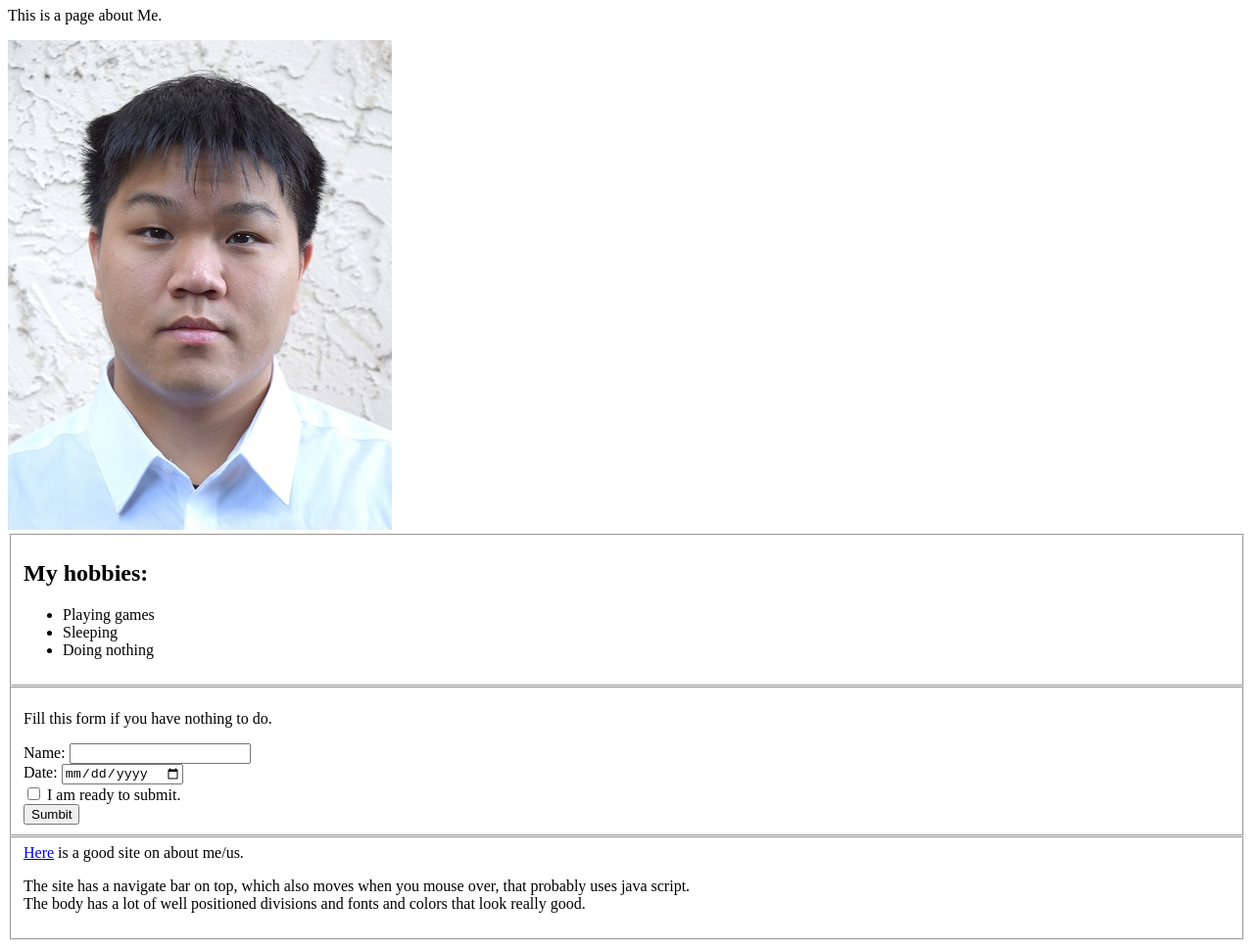
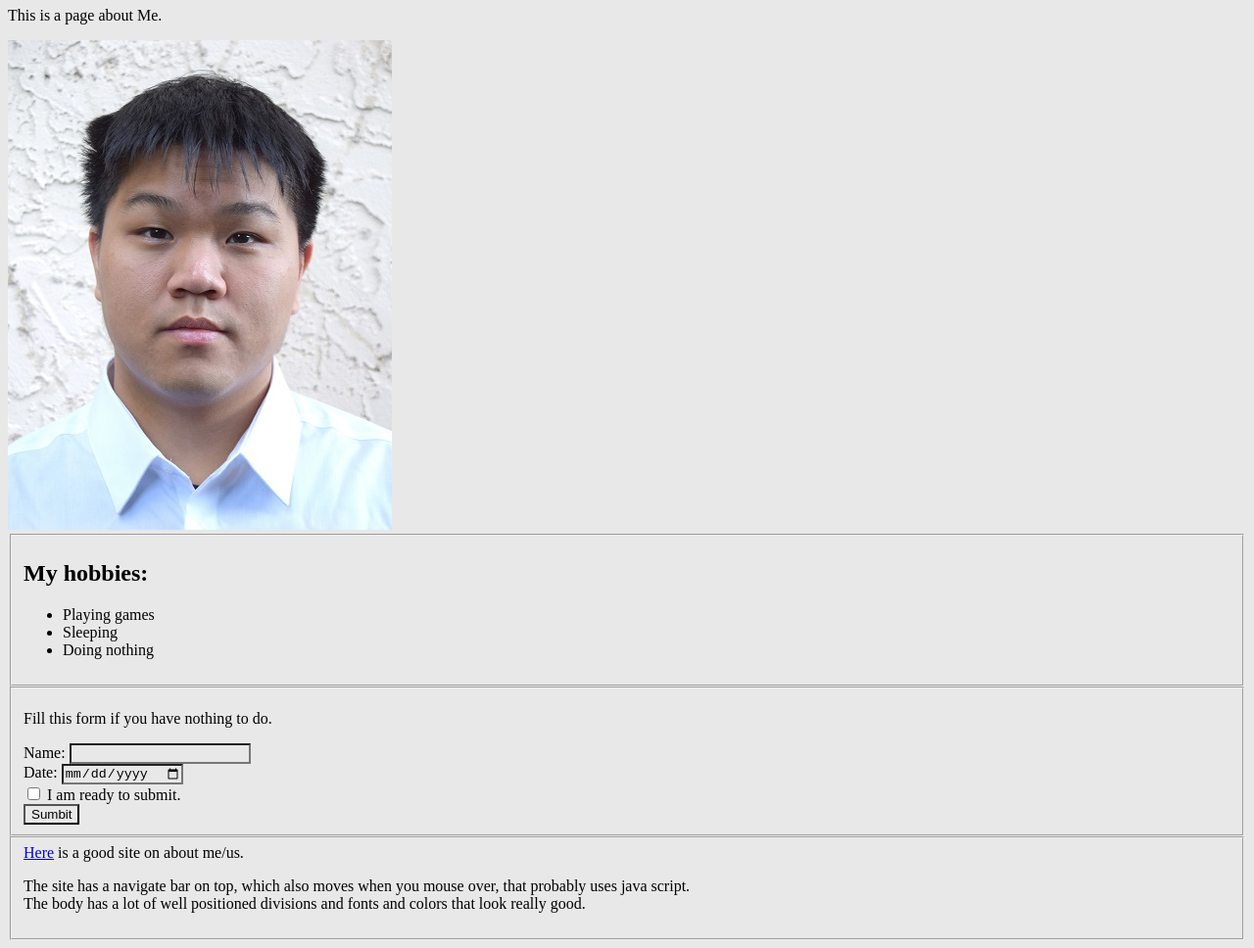
Before and after one commit to adamandrew/adamandrew.github.io, a plain HTML site: page index.html in a window 1280 px wide. Shown: the part 99-1067 px from the top of the page at 98% size. Drawn offline with Linux system fonts and the light colour scheme.

Commit message:
add css to index and contact page

```diff
--- /dev/null
+++ b/contact-style.css
@@ -0,0 +1,3 @@
+* {
+	background-color: #E8E8E8;
+}
--- /dev/null
+++ b/index-style.css
@@ -0,0 +1,3 @@
+* {
+	background-color: #E8E8E8;
+}
--- a/index.html
+++ b/index.html
@@ -2,12 +2,13 @@
 <html>
 <head>
 	<title>Andrwe Lee's Page</title>
+	<link rel="stylesheet" type="text/css" href="index-style.css">
+</head>
+<body>
 	<nav>
 		<a href="index.html">Home</a>
 		<a href="contact.html">Contact</a>
 	</nav>
-</head>
-<body>
 	<h1>Andrew Lee</h1>
 	<p>This is a page about Me.</p>
 	<img src="images/Andrew.jpg" alt="Andrew's photo">
@@ -23,7 +24,7 @@
 	</fieldset>
 	<fieldset>
 		<p>Fill this form if you have nothing to do.</p>
-		<form name="random form" action="submit-success.html" method="post">
+		<form name="random form" action="" method="post">
 			<div>
 				<label>Name:</label>
 				<input type="text" name="name">
```
Also changed, not shown: contact.html (+3 -2 lines).
